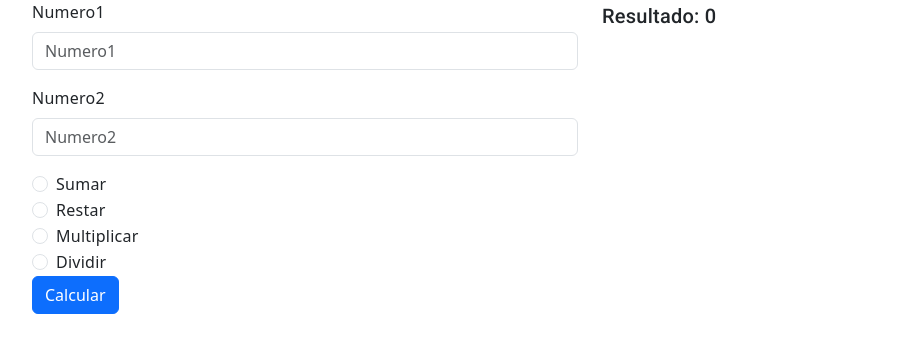
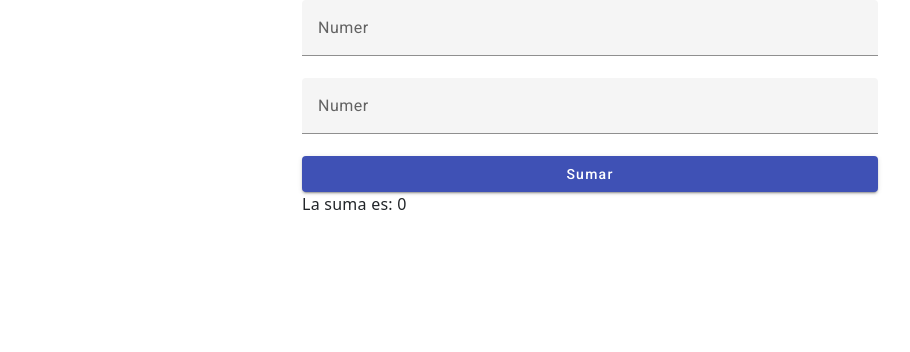
Before and after one commit to IEVN-1001-17001567/angularEjemplo, an Angular app: page / in a window 1280 px wide. Shown: the top 352 px of the page, without its empty margins (50-960 px from the left). Built offline with nearby package versions, Linux system fonts and the light colour scheme.

Commit message:
'30/09/23_RGP'

```diff
--- a/src/app/app.component.html
+++ b/src/app/app.component.html
@@ -11,7 +11,8 @@
   <div class="container">
     <div class="row">
       <!-- <app-product-list></app-product-list>       -->
-      <app-operas-bas></app-operas-bas>
+      <!-- <app-operas-bas></app-operas-bas> -->
+      <app-suma></app-suma>
     </div>
   </div>
   </body>
--- /dev/null
+++ b/src/app/formularios/suma/suma.component.css
@@ -0,0 +1,6 @@
+.container{
+    display: flex;
+    flex-direction: column;
+    margin: 1 rem auto;
+    max-width: 600px;
+}
--- /dev/null
+++ b/src/app/formularios/suma/suma.component.html
@@ -0,0 +1,10 @@
+<div class="container">
+    <mat-form-field>
+        <input matInput [(ngModel)]="num1" type="number" placeholder="Numer">
+    </mat-form-field>
+    <mat-form-field>
+        <input matInput [(ngModel)]="num2" type="number" placeholder="Numer">
+    </mat-form-field>
+    <button mat-raised-button color="primary" (click)="sumar()">Sumar</button>
+<p>La suma es: {{res}}</p>
+</div>
--- /dev/null
+++ b/src/app/formularios/suma/suma.component.ts
@@ -0,0 +1,19 @@
+import { Component } from '@angular/core';
+
+@Component({
+  selector: 'app-suma',
+  templateUrl: './suma.component.html',
+  styleUrls: ['./suma.component.css']
+})
+export class SumaComponent {
+  funcion:string='';
+  num1:string='';
+  num2:string='';
+  resultado:number=0;
+  res:number=0;
+
+  sumar(){
+    this.res=parseInt(this.num1)+parseInt(this.num2);
+  }
+
+}
```
Also changed, not shown: src/app/app.module.ts (+7 -1 lines), 1 other file (tests, documents, lock files or other folders).
